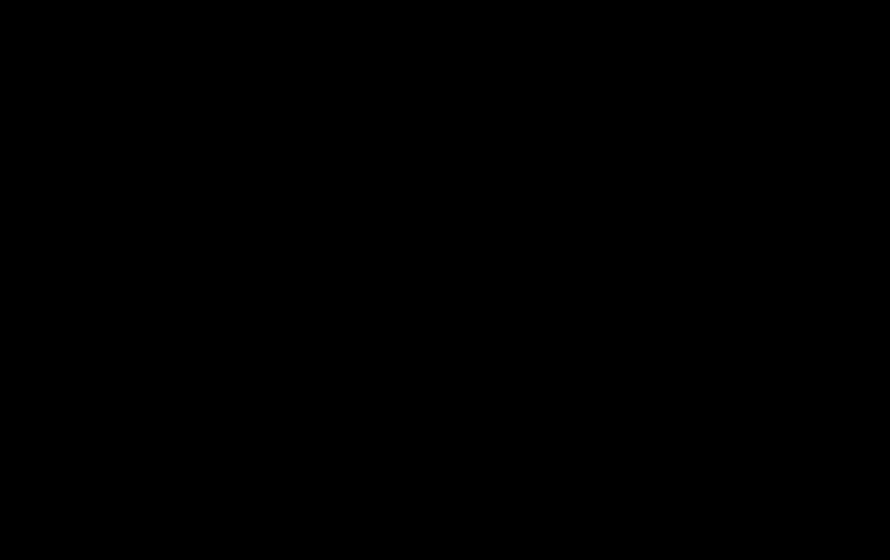
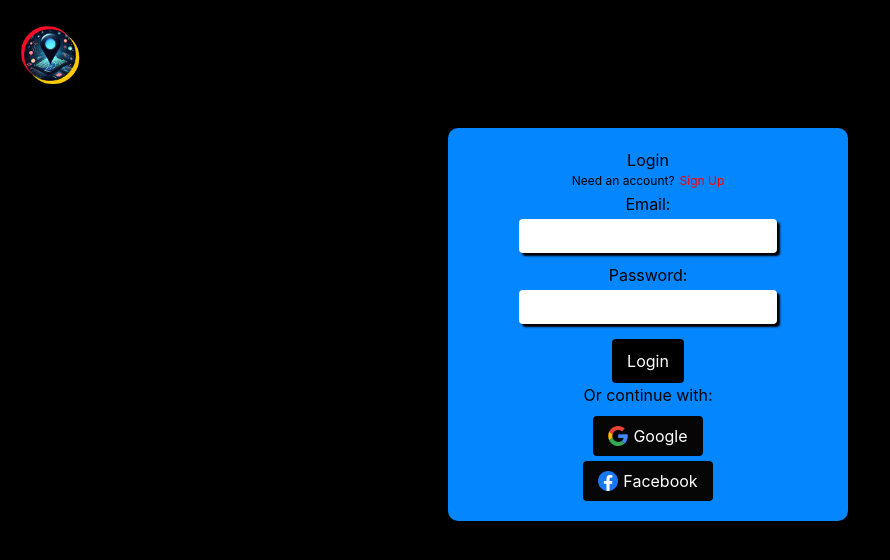
Before and after one commit to Montanah/Location-Tracker, a React (Create React App) app in the folder location-tracker/: page / in a window 1280 px wide. Before the commit this address had no page. Shown: the top 560 px of the page, without its empty margins (0-890 px from the left). Built offline with nearby package versions, Linux system fonts and the light colour scheme.

Commit message:
Minor Login & SIgnup forms UI edits

```diff
--- a/location-tracker/src/App.css
+++ b/location-tracker/src/App.css
@@ -1,5 +1,5 @@
 header {
-    background-color: #1E90FF;
+    /* background-color: #1E90FF; */
     padding: 5px;
     margin: 5px;
     margin-right: 20px;
@@ -23,7 +23,6 @@
     margin-top: 5px;
     box-shadow: 5px 5px 5px black;
     border-radius: 50%;
-    background-color: white;
   }
 
   #header-nav {
--- a/location-tracker/src/App.js
+++ b/location-tracker/src/App.js
@@ -13,7 +13,7 @@
       <div className="App">
           <Routes>
             {/* <Route path="/" element={<LandingPage />} /> */}
-            <Route path="/Login" element={<LogInForm />} />
+            <Route path="/" element={<LogInForm />} />
             <Route path="/Signup" element={<SignUpForm />} />
             <Route path="/Dashboard" element={<Dashboard />} />
           </Routes>
--- a/location-tracker/src/LoginSignup.css
+++ b/location-tracker/src/LoginSignup.css
@@ -1,6 +1,6 @@
 #LS-Header {
 
-    background-color: #1E90FF;
+    /* background-color: #1E90FF; */
     padding: 5px;
     margin: 5px;
     margin-right: 20px;
@@ -29,7 +29,7 @@
     justify-content: center;
     align-items: center;
     padding: 20px;
-    background-color: #f2f2f2;
+    background-color: #0486ff;
     border-radius: 10px;
     box-shadow: 5px 5px 5px black;
   }
@@ -61,8 +61,9 @@
   .LSInput {
     padding: 5px;
     margin-bottom: 10px;
-    border: 1px solid #ccc;
+    /* border: 1px solid #000000; */
     border-radius: 4px;
+    box-shadow: 3px 3px 2px black;
   }
 
   #email-input {
@@ -87,7 +88,7 @@
 
     margin-top: 5px;
     padding: 8px 15px;
-    background-color: #4285f4;
+    background-color: #060606;
     color: #fff;
     border: none;
     border-radius: 4px;
--- a/location-tracker/src/components/Login.js
+++ b/location-tracker/src/components/Login.js
@@ -52,7 +52,7 @@
         <h1>Login</h1>
         <p style={{ display: 'flex', flexDirection: 'row', alignItems: 'center', justifyContent: 'center', fontSize: '12px' }}>
           Need an account?
-          <Link to="/Signup" style={{ color: 'blue', textDecoration: 'none', marginLeft: '5px' }}>SignUp</Link>
+          <Link to="/Signup" style={{ color: 'red', textDecoration: 'none', marginLeft: '5px' }}>Sign Up</Link>
         </p>
         <form onSubmit={handleSubmit}>
           <div>
--- a/location-tracker/src/components/Signup.js
+++ b/location-tracker/src/components/Signup.js
@@ -6,8 +6,7 @@
 import '../LoginSignup.css';
 
 const SignUpForm = () => {
-  const [firstname, setFirstName] = useState('');
-  const [lastname, setLastName] = useState('');
+  const [fullname, setFullname] = useState('');
   const [email, setEmail] = useState('');
   const [password, setPassword] = useState('');
   const [passwordVerify, setPasswordVerify] = useState('');
@@ -28,13 +27,10 @@
       });
   }, []);
 
-  const handleFirstNameChange = (e) => {
-    setFirstName(e.target.value);
+  const handleNameChange = (e) => {
+    setFullname(e.target.value);
   };
 
-  const handleLastNameChange = (e) => {
-    setLastName(e.target.value);
-  };
 
   const handleEmailChange = (e) => {
     setEmail(e.target.value);
@@ -61,7 +57,7 @@
   const handleSubmit = (e) => {
     e.preventDefault();
 
-    if (!firstname || !lastname || !email || !password || !passwordVerify || !selectedCountry) {
+    if (!fullname || !email || !password || !passwordVerify || !selectedCountry) {
       setSignupError('Please fill in all required fields.');
       return;
     }
@@ -71,8 +67,7 @@
     }
 
     console.log(
-      'Sign up with first name:', firstname,
-      'last name:', lastname,
+      'Sign up with full name:', fullname,
       'email:', email,
       'password:', password,
       'passwordVerify:', passwordVerify,
@@ -86,8 +81,7 @@
         'Content-Type': 'application/json',
       },
       body: JSON.stringify({
-        firstname,
-        lastname,
+        fullname,
         email,
         password,
         country_id: selectedCountry,
@@ -118,7 +112,7 @@
         <img id="logo" src={appLogo} alt="Logo" />
       </div>
       <div className='loginSignUp'>
-        <h1>SignUp</h1>
+        <h1>Sign Up</h1>
         {signupSuccess ? (
           <div>
             <p>Sign up successful!</p>
@@ -129,12 +123,8 @@
         ) : (
           <form onSubmit={handleSubmit}>
             <div>
-              <label className='input-label'>First Name:</label>
-              <input className='LSInput' id='firstname-input' type="text" value={firstname} onChange={handleFirstNameChange} required />
-            </div>
-            <div>
-              <label className='input-label'>Last Name:</label>
-              <input className='LSInput' id='lastname-input' type="text" value={lastname} onChange={handleLastNameChange} required />
+              <label className='input-label'>Full Name:</label>
+              <input className='LSInput' id='firstname-input' type="text" value={fullname} onChange={handleNameChange} required />
             </div>
             <div>
               <label className='input-label'>Email:</label>
@@ -166,7 +156,7 @@
           <div>
             <p>
               Already have an account?
-              <button className='LSbutton' onClick={() => navigate('/Login')}>Login</button>
+              <button className='LSbutton' onClick={() => navigate('/')}>Login</button>
             </p>
             <p>Or sign up with:</p>
             <div className='button-container'>
```
